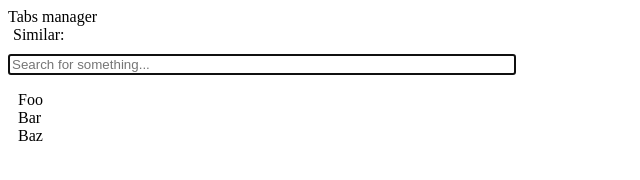
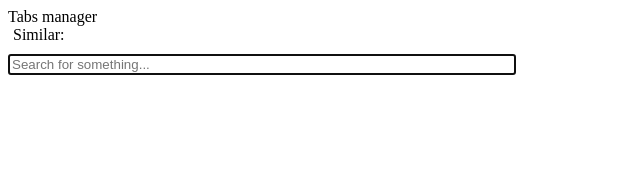
Before and after one commit to pjazdzewski1990/TabsManager, a website with bundled scripts: page index.html in a window 1280 px wide. Shown: the full height of the page, 0-640 px from the left. Built offline with nearby package versions, Linux system fonts and the light colour scheme; some packages are replaced by stand-ins of ours; no server answers.

Commit message:
remove dummy list elements

```diff
--- a/index.html
+++ b/index.html
@@ -18,11 +18,7 @@
             <input type="text" id="search-field" class="search-field" name="search-field" autofocus placeholder="Search for something...">
             <div class="panel-section-separator"></div>
             <div class="switch-tabs">
-                <ul id="tabs-list">
-                        <li>Foo</li>
-                        <li>Bar</li>
-                        <li>Baz</li>
-                </ul>
+                <ul id="tabs-list"> </ul>
             </div>
         </div>
         <script src="index.js" type="module"></script>
```
